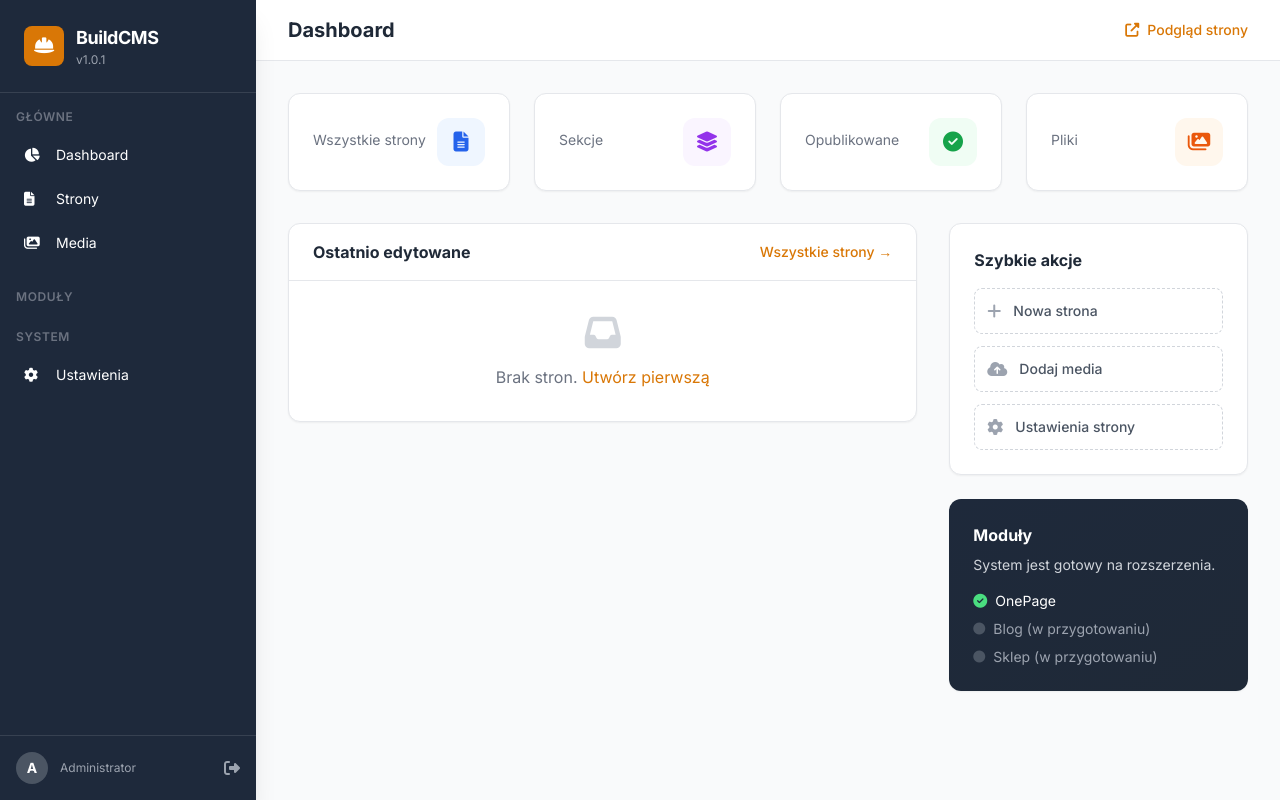
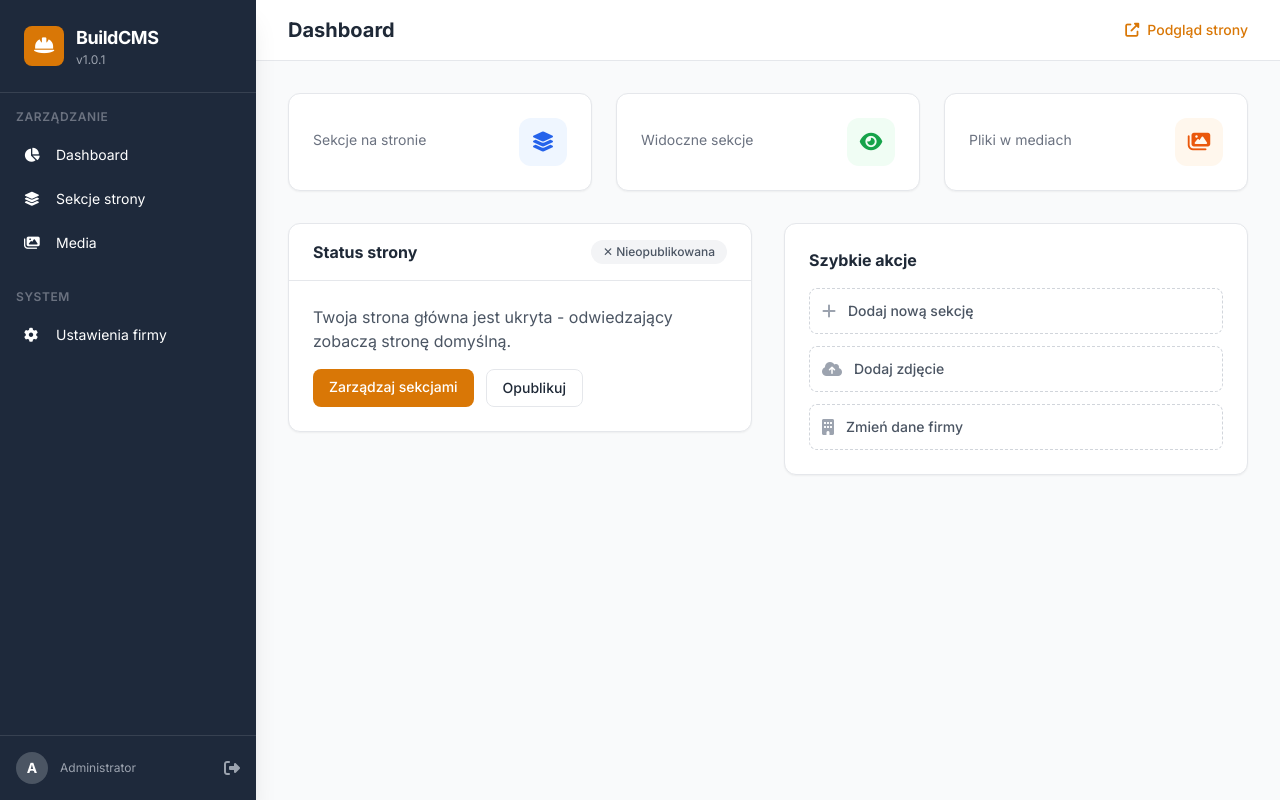
Before and after one commit to gamerpolska123-collab/matys.webdev, a FastAPI app: template app/templates/admin/dashboard.html in a window 1280 px wide. Run offline with FastAPI, Linux system fonts and the light colour scheme; the template is opened without the code that fills it, so the values that code supplies are empty; parts of the project's set-up code (start-up, migrations or seed data) failed here and were passed over; some libraries are stand-ins or nearby versions.

Commit message:
Automatyczna aktualizacja: 2026-07-29 15:37:09

```diff
--- a/app/models/site.py
+++ b/app/models/site.py
@@ -3,6 +3,7 @@ from app.database import Base
 
 class SiteSettings(Base):
     __tablename__ = "site_settings"
+
     id = Column(Integer, primary_key=True)
     site_name = Column(String(255), default="Firma Budowlana")
     site_tagline = Column(String(500), default="Profesjonalne usługi budowlane")
@@ -11,6 +12,8 @@ class SiteSettings(Base):
     contact_email = Column(String(255), default="")
     contact_phone = Column(String(50), default="")
     contact_address = Column(Text, default="")
+    facebook_url = Column(String(500), default="")
+    instagram_url = Column(String(500), default="")
     social_links = Column(JSON, default=dict)
     analytics_code = Column(Text, default="")
     custom_css = Column(Text, default="")
--- a/app/templates/admin/dashboard.html
+++ b/app/templates/admin/dashboard.html
@@ -2,60 +2,61 @@
 {% block title %}Dashboard{% endblock %}
 {% block header %}Dashboard{% endblock %}
 {% block content %}
-<div class="grid grid-cols-1 md:grid-cols-2 lg:grid-cols-4 gap-6 mb-8">
+<div class="grid grid-cols-1 md:grid-cols-3 gap-6 mb-8">
     <div class="bg-white rounded-xl p-6 shadow-sm border card-hover">
         <div class="flex items-center justify-between">
-            <div><p class="text-sm text-gray-500 mb-1">Wszystkie strony</p><p class="text-3xl font-bold text-gray-800">{{ stats.pages }}</p></div>
-            <div class="w-12 h-12 bg-blue-50 rounded-xl flex items-center justify-center"><i class="fas fa-file-alt text-blue-600 text-xl"></i></div>
+            <div>
+                <p class="text-sm text-gray-500 mb-1">Sekcje na stronie</p>
+                <p class="text-3xl font-bold text-gray-800">{{ stats.sections }}</p>
+            </div>
+            <div class="w-12 h-12 bg-blue-50 rounded-xl flex items-center justify-center">
+                <i class="fas fa-layer-group text-blue-600 text-xl"></i>
+            </div>
         </div>
     </div>
     <div class="bg-white rounded-xl p-6 shadow-sm border card-hover">
         <div class="flex items-center justify-between">
-            <div><p class="text-sm text-gray-500 mb-1">Sekcje</p><p class="text-3xl font-bold text-gray-800">{{ stats.sections }}</p></div>
-            <div class="w-12 h-12 bg-purple-50 rounded-xl flex items-center justify-center"><i class="fas fa-layer-group text-purple-600 text-xl"></i></div>
+            <div>
+                <p class="text-sm text-gray-500 mb-1">Widoczne sekcje</p>
+                <p class="text-3xl font-bold text-gray-800">{{ stats.visible }}</p>
+            </div>
+            <div class="w-12 h-12 bg-green-50 rounded-xl flex items-center justify-center">
+                <i class="fas fa-eye text-green-600 text-xl"></i>
+            </div>
         </div>
     </div>
     <div class="bg-white rounded-xl p-6 shadow-sm border card-hover">
         <div class="flex items-center justify-between">
-            <div><p class="text-sm text-gray-500 mb-1">Opublikowane</p><p class="text-3xl font-bold text-gray-800">{{ stats.published }}</p></div>
-            <div class="w-12 h-12 bg-green-50 rounded-xl flex items-center justify-center"><i class="fas fa-check-circle text-green-600 text-xl"></i></div>
-        </div>
-    </div>
-    <div class="bg-white rounded-xl p-6 shadow-sm border card-hover">
-        <div class="flex items-center justify-between">
-            <div><p class="text-sm text-gray-500 mb-1">Pliki</p><p class="text-3xl font-bold text-gray-800">{{ stats.media }}</p></div>
-            <div class="w-12 h-12 bg-orange-50 rounded-xl flex items-center justify-center"><i class="fas fa-images text-orange-600 text-xl"></i></div>
+            <div>
+                <p class="text-sm text-gray-500 mb-1">Pliki w mediach</p>
+                <p class="text-3xl font-bold text-gray-800">{{ stats.media }}</p>
+            </div>
+            <div class="w-12 h-12 bg-orange-50 rounded-xl flex items-center justify-center">
+                <i class="fas fa-images text-orange-600 text-xl"></i>
+            </div>
         </div>
     </div>
 </div>
-<div class="grid grid-cols-1 lg:grid-cols-3 gap-8">
-    <div class="lg:col-span-2">
+
+<div class="grid grid-cols-1 lg:grid-cols-2 gap-8">
+    <div>
         <div class="bg-white rounded-xl shadow-sm border overflow-hidden">
             <div class="px-6 py-4 border-b flex items-center justify-between">
-                <h3 class="font-bold text-gray-800">Ostatnio edytowane</h3>
-                <a href="/admin/pages" class="text-sm text-primary hover:text-accent font-medium">Wszystkie strony →</a>
+                <h3 class="font-bold text-gray-800">Status strony</h3>
+                <span class="px-3 py-1 rounded-full text-xs font-medium {% if stats.published %}bg-green-100 text-green-700{% else %}bg-gray-100 text-gray-600{% endif %}">
+                    {% if stats.published %}✓ Opublikowana{% else %}✕ Nieopublikowana{% endif %}
+                </span>
             </div>
-            <div class="divide-y">
-                {% for page in recent_pages %}
-                <div class="px-6 py-4 flex items-center justify-between hover:bg-gray-50 transition-colors">
-                    <div class="flex items-center gap-4">
-                        <div class="w-10 h-10 bg-gray-100 rounded-lg flex items-center justify-center text-gray-500"><i class="fas fa-file"></i></div>
-                        <div>
-                            <p class="font-medium text-gray-800">{{ page.title }}</p>
-                            <p class="text-xs text-gray-500">/{{ page.slug }} • {{ page.updated_at.strftime('%d.%m.%Y %H:%M') }}</p>
-                        </div>
-                    </div>
-                    <div class="flex items-center gap-3">
-                        {% if page.is_published %}<span class="px-2 py-1 bg-green-100 text-green-700 text-xs rounded-full font-medium">Opublikowana</span>{% else %}<span class="px-2 py-1 bg-gray-100 text-gray-600 text-xs rounded-full font-medium">Szkic</span>{% endif %}
-                        <a href="/admin/pages/{{ page.id }}/edit" class="text-gray-400 hover:text-primary transition-colors"><i class="fas fa-pencil-alt"></i></a>
-                    </div>
+            <div class="p-6">
+                <p class="text-gray-600 mb-4">Twoja strona główna jest {% if stats.published %}widoczna dla odwiedzających{% else %}ukryta - odwiedzający zobaczą stronę domyślną{% endif %}.</p>
+                <div class="flex gap-3">
+                    <a href="/admin/sections" class="bg-primary hover:bg-amber-700 text-white px-4 py-2 rounded-lg font-medium text-sm transition-colors">
+                        Zarządzaj sekcjami
+                    </a>
+                    <button onclick="togglePublish()" class="px-4 py-2 border border-gray-200 rounded-lg font-medium text-sm hover:bg-gray-50 transition-colors">
+                        {% if stats.published %}Ukryj stronę{% else %}Opublikuj{% endif %}
+                    </button>
                 </div>
-                {% else %}
-                <div class="px-6 py-8 text-center text-gray-500">
-                    <i class="fas fa-inbox text-4xl mb-3 text-gray-300"></i>
-                    <p>Brak stron. <a href="/admin/pages/new" class="text-primary hover:underline">Utwórz pierwszą</a></p>
-                </div>
-                {% endfor %}
             </div>
         </div>
     </div>
@@ -63,29 +64,28 @@
         <div class="bg-white rounded-xl shadow-sm border p-6">
             <h3 class="font-bold text-gray-800 mb-4">Szybkie akcje</h3>
             <div class="space-y-3">
-                <a href="/admin/pages/new" class="flex items-center gap-3 p-3 rounded-lg border border-dashed border-gray-300 hover:border-primary hover:bg-primary/5 transition-all group">
+                <a href="/admin/sections" class="flex items-center gap-3 p-3 rounded-lg border border-dashed border-gray-300 hover:border-primary hover:bg-primary/5 transition-all group">
                     <i class="fas fa-plus text-gray-400 group-hover:text-primary"></i>
-                    <span class="text-sm font-medium text-gray-600 group-hover:text-primary">Nowa strona</span>
+                    <span class="text-sm font-medium text-gray-600 group-hover:text-primary">Dodaj nową sekcję</span>
                 </a>
                 <a href="/admin/media" class="flex items-center gap-3 p-3 rounded-lg border border-dashed border-gray-300 hover:border-primary hover:bg-primary/5 transition-all group">
                     <i class="fas fa-cloud-upload-alt text-gray-400 group-hover:text-primary"></i>
-                    <span class="text-sm font-medium text-gray-600 group-hover:text-primary">Dodaj media</span>
+                    <span class="text-sm font-medium text-gray-600 group-hover:text-primary">Dodaj zdjęcie</span>
                 </a>
                 <a href="/admin/settings" class="flex items-center gap-3 p-3 rounded-lg border border-dashed border-gray-300 hover:border-primary hover:bg-primary/5 transition-all group">
-                    <i class="fas fa-cog text-gray-400 group-hover:text-primary"></i>
-                    <span class="text-sm font-medium text-gray-600 group-hover:text-primary">Ustawienia strony</span>
+                    <i class="fas fa-building text-gray-400 group-hover:text-primary"></i>
+                    <span class="text-sm font-medium text-gray-600 group-hover:text-primary">Zmień dane firmy</span>
                 </a>
-            </div>
-        </div>
-        <div class="bg-gradient-to-br from-secondary to-gray-800 rounded-xl shadow-sm p-6 mt-6 text-white">
-            <h3 class="font-bold mb-2">Moduły</h3>
-            <p class="text-sm text-gray-300 mb-4">System jest gotowy na rozszerzenia.</p>
-            <div class="space-y-2">
-                <div class="flex items-center gap-2 text-sm"><i class="fas fa-check-circle text-green-400"></i><span>OnePage</span></div>
-                <div class="flex items-center gap-2 text-sm text-gray-400"><i class="fas fa-circle text-gray-600 text-xs"></i><span>Blog (w przygotowaniu)</span></div>
-                <div class="flex items-center gap-2 text-sm text-gray-400"><i class="fas fa-circle text-gray-600 text-xs"></i><span>Sklep (w przygotowaniu)</span></div>
             </div>
         </div>
     </div>
 </div>
+
+<script>
+async function togglePublish() {
+    const res = await fetch('/api/homepage/toggle-publish', { method: 'POST' });
+    if (res.ok) location.reload();
+    else alert('Błąd');
+}
+</script>
 {% endblock %}
--- a/app/templates/base.html
+++ b/app/templates/base.html
@@ -3,7 +3,7 @@
 <head>
     <meta charset="UTF-8">
     <meta name="viewport" content="width=device-width, initial-scale=1.0">
-    <title>{% block title %}Panel Administracyjny{% endblock %} | BuildCMS</title>
+    <title>{% block title %}Panel{% endblock %} | BuildCMS</title>
     <script src="https://cdn.tailwindcss.com"></script>
     <link rel="stylesheet" href="https://cdnjs.cloudflare.com/ajax/libs/font-awesome/6.5.0/css/all.min.css">
     <script>
@@ -44,25 +44,19 @@
                 </div>
             </div>
             <nav class="flex-1 overflow-y-auto py-4">
-                <div class="px-4 mb-2 text-xs font-semibold text-gray-500 uppercase tracking-wider">Główne</div>
+                <div class="px-4 mb-2 text-xs font-semibold text-gray-500 uppercase tracking-wider">Zarządzanie</div>
                 <a href="/admin" class="sidebar-link {% if request.url.path == '/admin' %}active{% endif %} flex items-center gap-3 px-4 py-3 mx-2 rounded-lg text-sm transition-colors">
                     <i class="fas fa-chart-pie w-5"></i> Dashboard
                 </a>
-                <a href="/admin/pages" class="sidebar-link {% if '/admin/pages' in request.url.path %}active{% endif %} flex items-center gap-3 px-4 py-3 mx-2 rounded-lg text-sm transition-colors">
-                    <i class="fas fa-file-alt w-5"></i> Strony
+                <a href="/admin/sections" class="sidebar-link {% if '/admin/sections' in request.url.path %}active{% endif %} flex items-center gap-3 px-4 py-3 mx-2 rounded-lg text-sm transition-colors">
+                    <i class="fas fa-layer-group w-5"></i> Sekcje strony
                 </a>
                 <a href="/admin/media" class="sidebar-link {% if '/admin/media' in request.url.path %}active{% endif %} flex items-center gap-3 px-4 py-3 mx-2 rounded-lg text-sm transition-colors">
                     <i class="fas fa-images w-5"></i> Media
                 </a>
-                <div class="px-4 mt-6 mb-2 text-xs font-semibold text-gray-500 uppercase tracking-wider">Moduły</div>
-                {% for item in menu %}
-                <a href="{{ item.url }}" class="sidebar-link flex items-center gap-3 px-4 py-3 mx-2 rounded-lg text-sm transition-colors">
-                    <i class="fas fa-{{ item.icon }} w-5"></i> {{ item.title }}
-                </a>
-                {% endfor %}
                 <div class="px-4 mt-6 mb-2 text-xs font-semibold text-gray-500 uppercase tracking-wider">System</div>
                 <a href="/admin/settings" class="sidebar-link {% if '/admin/settings' in request.url.path %}active{% endif %} flex items-center gap-3 px-4 py-3 mx-2 rounded-lg text-sm transition-colors">
-                    <i class="fas fa-cog w-5"></i> Ustawienia
+                    <i class="fas fa-cog w-5"></i> Ustawienia firmy
                 </a>
             </nav>
             <div class="p-4 border-t border-gray-700">
```
Also changed, not shown: app/routers/admin.py (+27 -36 lines), app/routers/api.py (+55 -51 lines), app/templates/admin/sections.html (added, +178 -0 lines), app/templates/admin/settings.html (+33 -37 lines), data/cms.db (added), 2 other files.
